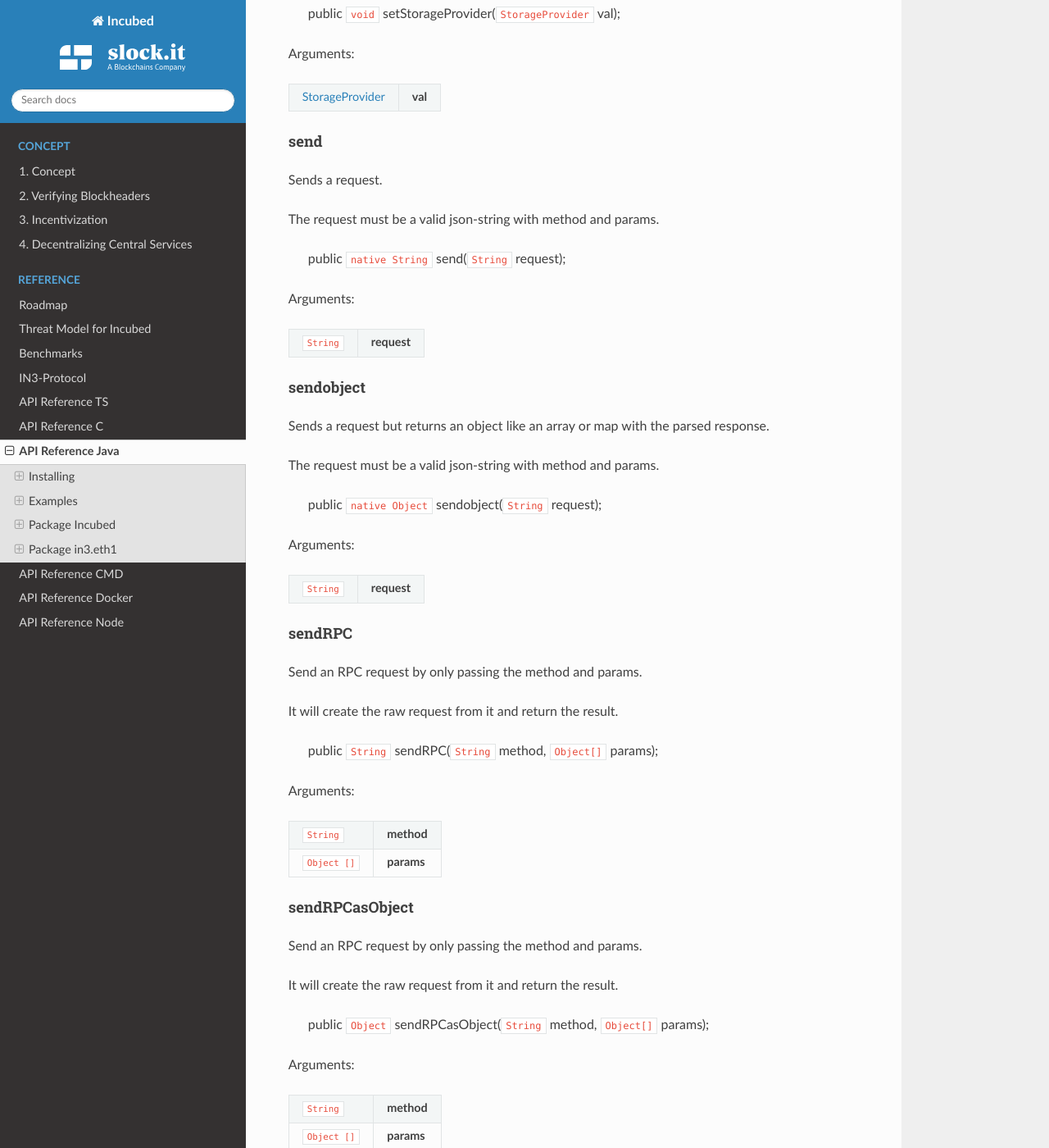
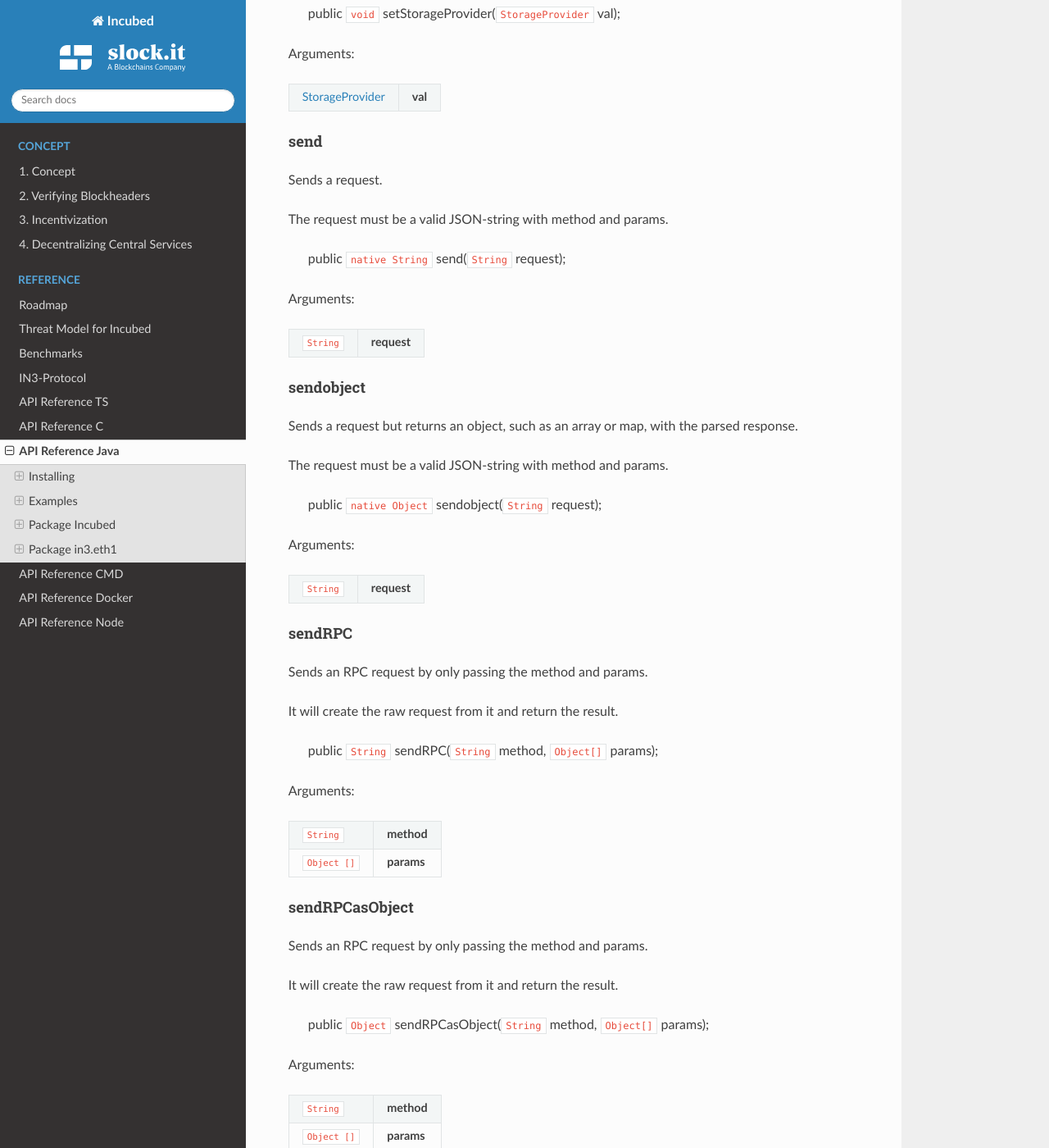
Before and after one commit to blockchainsllc/in3-docs, a Sphinx documentation site: the page built from docs/api-java.md, in a window 1280 px wide and 1400 px high, scrolled down 12421 px. Shown: the whole window at 82% size. Built offline with Sphinx 7.4.7 and the Read the Docs theme 2.0.0, drawn with Linux system fonts in a browser that asks for light colours; pages that are not in the unit, such as notebooks, are missing from menus; some of the changed text lies outside the part shown.

Commit message:
Update api-java.md

````diff
--- a/docs/api-java.md
+++ b/docs/api-java.md
@@ -7,6 +7,7 @@
 ```c
 java -cp in3.jar in3.IN3 eth_getBlockByNumber latest false
 ```
+
 ### Building
 
 To build the shared library, you need to enable Java by using the `-DJAVA=true` flag:
@@ -17,6 +18,7 @@
 cd in3-core/build
 cmake -DJAVA=true .. && make
 ```
+
 You will find the `in3.jar` in the build/lib folder.
 
 ### Android
@@ -30,7 +32,7 @@
 ```c
 cmake_minimum_required(VERSION 3.4.1)
 
-# turn off FAST_MATH in the EVM.
+# turn off FAST_MATH in the EVM
 ADD_DEFINITIONS(-DIN3_MATH_LITE)
 
 # loop through the required module and create the build folders
@@ -107,6 +109,7 @@
    }
 }
 ```
+
 ### Using the API
 
 Incubed also offers an API for getting information directly in a structured way.
@@ -164,7 +167,7 @@
        // configure
        in3.setChainId(0x1);  // set it to mainnet (which is also the default)
 
-       // call a contract, which uses eth_call to get the result.
+       // call a contract, which uses eth_call to get the result
        Object[] result = (Object[]) in3.getEth1API().call(                                   // call a function of a contract
             "0x2736D225f85740f42D17987100dc8d58e9e16252",                       // address of the contract
             "servers(uint256):(string,address,uint256,uint256,uint256,address)",// function signature
@@ -277,6 +280,7 @@
 ``int``  **val**
 ======= =========
 ```
+
 ##### getNodeLimit
 
 The limit of nodes to store in the client.
@@ -313,6 +317,7 @@
 ``byte []``  **val**
 =========== =========
 ```
+
 ##### setKey
 
 Sets the client key as hexstring to sign requests.
@@ -442,6 +447,7 @@
 ``long``  **val**
 ======== =========
 ```
+
 ##### getReplaceLatestBlock
 
 If specified, the blockNumber "latest" will be replaced by blockNumber-(specified value).
@@ -507,7 +513,7 @@
 
 ##### getEth1API
 
-Gets the ethereum-api.
+Gets the Ethereum API.
 
  > public [`in3.eth1.API`](#class-in3.eth1.api) getEth1API();
 
@@ -612,7 +618,7 @@
 
 Sends a request.
 
-The request must be a valid json-string with method and params.
+The request must be a valid JSON-string with method and params.
 
  > public `native String` send([`String`](#class-string) request);
 
@@ -625,9 +631,9 @@
 
 ##### sendobject
 
-Sends a request but returns an object like an array or map with the parsed response.
-
-The request must be a valid json-string with method and params.
+Sends a request but returns an object, such as an array or map, with the parsed response.
+
+The request must be a valid JSON-string with method and params.
 
  > public `native Object` sendobject([`String`](#class-string) request);
 
@@ -640,7 +646,7 @@
 
 ##### sendRPC
 
-Send an RPC request by only passing the method and params.
+Sends an RPC request by only passing the method and params.
 
 It will create the raw request from it and return the result.
 
@@ -656,7 +662,7 @@
 
 ##### sendRPCasObject
 
-Send an RPC request by only passing the method and params.
+Sends an RPC request by only passing the method and params.
 
 It will create the raw request from it and return the result.
 
@@ -830,6 +836,7 @@
 ``Object``  **o**
 ========== =======
 ```
+
 ##### asString
 
  > public static `String` asString([`Object`](#class-object) o);
@@ -840,6 +847,7 @@
 ``Object``  **o**
 ========== =======
 ```
+
 ##### toJson
 
  > public static `String` toJson([`Object`](#class-object) ob);
@@ -935,6 +943,7 @@
 `TransactionRequest <#class-transactionrequest>`_  **tx**
 ================================================= =========
 ```
+
 ##### hasAccount
 
 Returns true if the account is supported (or unlocked).
@@ -947,6 +956,7 @@
 ``String``  **address**
 ========== =============
 ```
+
 ##### sign
 
 Signing of the raw data.
@@ -965,7 +975,7 @@
 
 Provides methods to cache data.
 
-These data could be NodeLists, contract codes or validator changes.
+These data could be NodeLists, contract codes, or validator changes.
 
 ##### getItem
 
@@ -1013,6 +1023,7 @@
 `IN3 <#class-in3>`_  **in3**
 =================== =========
 ```
+
 ##### getBlockByNumber
 
 Finds the block as specified by the number.
@@ -1028,6 +1039,7 @@
 ``boolean``  **includeTransactions**  < the blockNumber < if true, all transactions will be included; if not, only the transaction hashes
 =========== ========================= ================================================================================================
 ```
+
 ##### getBlockByHash
 
 Returns information about a block by hash.
@@ -1041,6 +1053,7 @@
 ``boolean``  **includeTransactions**  < the blockNumber < if true, all transactions will be included; if not, only the transaction hashes
 =========== ========================= ================================================================================================
 ```
+
 ##### getBlockNumber
 
 The current blockNumber.
@@ -1388,6 +1401,7 @@
 `TransactionRequest <#class-transactionrequest>`_  **tx**
 ================================================= ========
 ```
+
 ##### call
 
 The current gas price.
@@ -1422,7 +1436,7 @@
 
 ##### getTotalDifficulty
 
-Returns the total difficulty as a sum of all difficulties starting from genesis.
+Returns the total difficulty as a sum of all difficulties, starting from genesis.
 
  > public `BigInteger` getTotalDifficulty();
 
@@ -1512,7 +1526,7 @@
 
 ##### getLogsBloom
 
-The bloom filter of the block.
+The Bloom filter of the block.
 
  > public `String` getLogsBloom();
 
@@ -1778,7 +1792,7 @@
 
 ##### getSignature
 
-The signature of the sender, an array of the [ r, s, v].
+The signature of the sender, an array of the [r, s, v].
 
  > public `String []` getSignature();
 
@@ -1794,7 +1808,6 @@
 
  > public `long` getGas();
 
-
 #### class TransactionReceipt
 
 Represents a transaction receipt in Ethereum.
@@ -1857,7 +1870,7 @@
 
 ##### getLogsBloom
 
-256 bytes, a bloom filter of logs/events generated by contracts during transaction execution.
+256 bytes, a Bloom filter of logs/events generated by contracts during transaction execution.
 
 Used to efficiently rule out transactions without expected logs.
 
````
Also changed, not shown: other parts of docs/api-java.md (+12 -12 lines).
